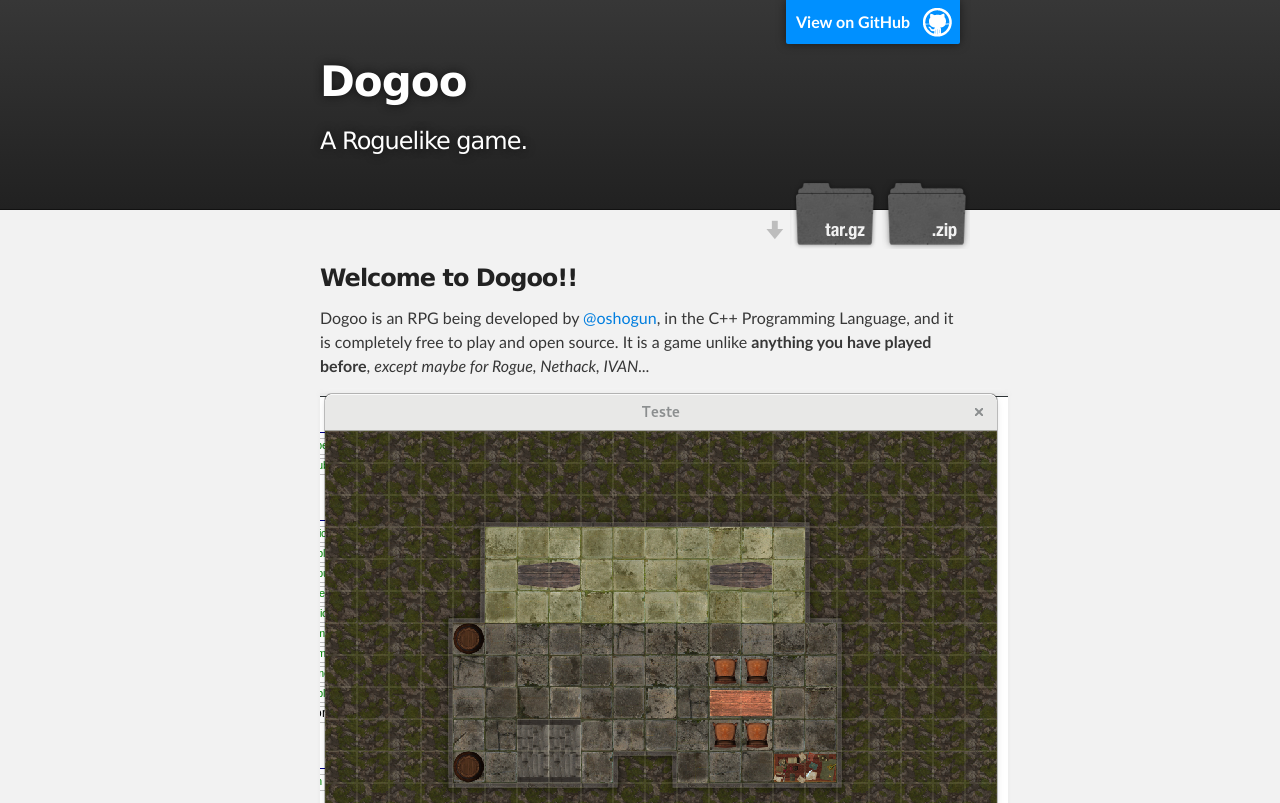
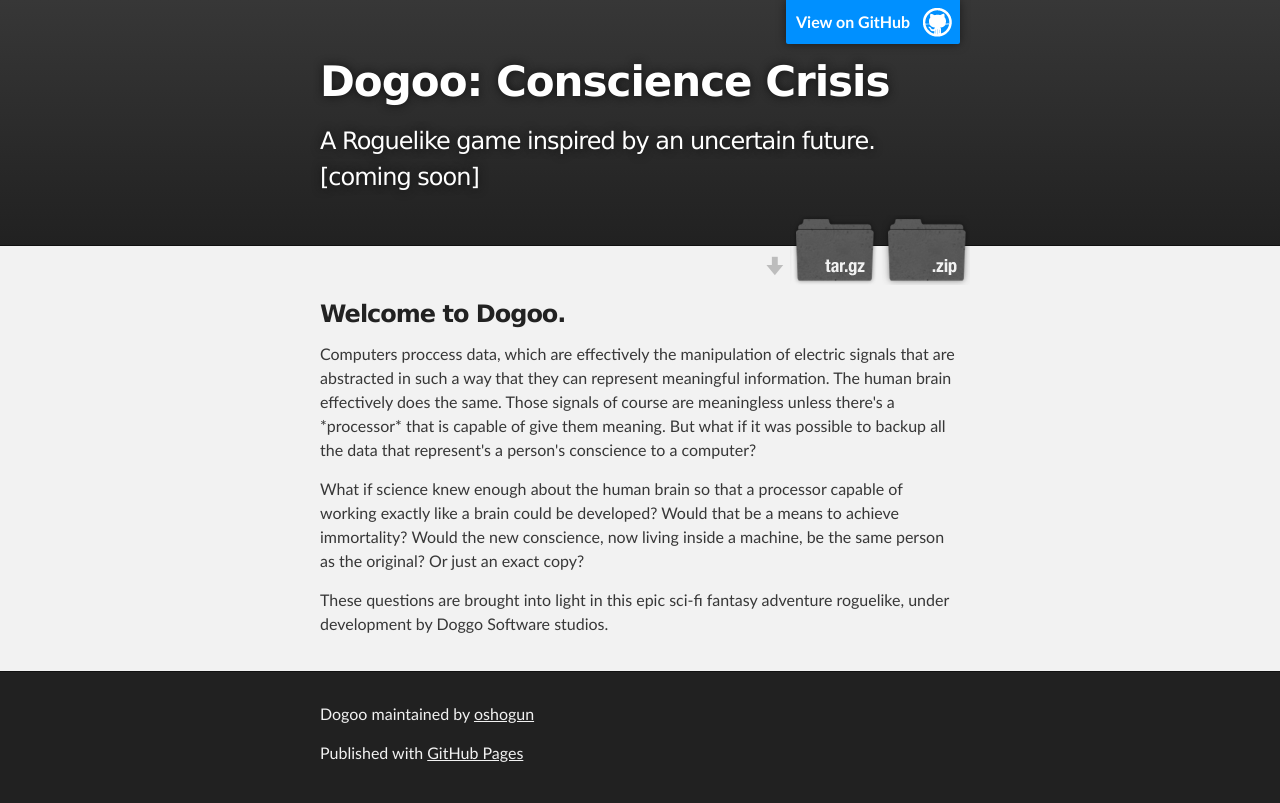
Before and after one commit to oshogun/Dogoo, a plain HTML site: page index.html in a window 1280 px wide. Shown: the top 803 px of the page. Drawn offline with Linux system fonts and the light colour scheme.

Commit message:
changed website

```diff
--- a/index.html
+++ b/index.html
@@ -18,8 +18,8 @@
         <header class="inner">
           <a id="forkme_banner" href="https://github.com/oshogun/dogoo">View on GitHub</a>
 
-          <h1 id="project_title">Dogoo</h1>
-          <h2 id="project_tagline">A Roguelike game.</h2>
+          <h1 id="project_title">Dogoo: Conscience Crisis</h1>
+          <h2 id="project_tagline">A Roguelike game inspired by an uncertain future. [coming soon]</h2>
 
             <section id="downloads">
               <a class="zip_download_link" href="https://github.com/oshogun/dogoo/zipball/master">Download this project as a .zip file</a>
@@ -32,11 +32,18 @@
     <div id="main_content_wrap" class="outer">
       <section id="main_content" class="inner">
         <h3>
-<a id="welcome-to-dogoo" class="anchor" href="#welcome-to-dogoo" aria-hidden="true"><span aria-hidden="true" class="octicon octicon-link"></span></a>Welcome to Dogoo!!</h3>
+<a id="welcome-to-dogoo" class="anchor" href="#welcome-to-dogoo" aria-hidden="true"><span aria-hidden="true" class="octicon octicon-link"></span></a>Welcome to Dogoo.</h3>
 
-<p>Dogoo is an RPG being developed by <a href="https://github.com/oshogun" class="user-mention">@oshogun</a>, in the C++ Programming Language, and it is completely free to play and open source. It is a game unlike <strong>anything you have played before</strong>, <em>except maybe for Rogue, Nethack, IVAN...</em></p>
+<p>Computers proccess data, which are effectively the manipulation of electric signals that are abstracted in such a way that they can represent
+meaningful information. The human brain effectively does the same. Those signals of course are meaningless unless there's a *processor*
+that is capable of give them meaning. But what if it was possible to backup all the data that represent's a person's conscience to a computer?</p>
 
-<p><img src="images/teaser.png" alt="Screenshot may not be representative of final product" class="inline"></p>
+<p>What if science knew enough about the human brain so that a processor capable of working exactly like a brain could be developed? Would
+that be a means to achieve immortality? Would the new conscience, now living inside a machine, be the same person as the original? Or
+just an exact copy? </p>
+<p>
+These questions are brought into light in this epic sci-fi fantasy adventure roguelike, under development by Doggo Software studios.</p>
+
       </section>
     </div>
 
```
